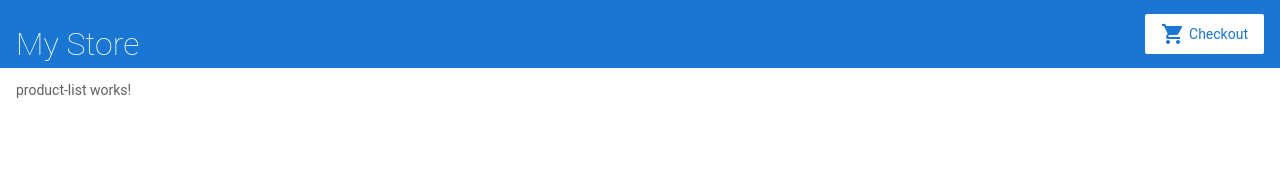
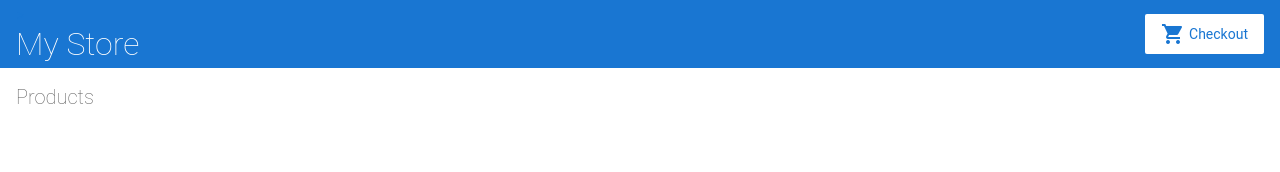
Before and after one commit to ksrntheja-ui/Angular-Docs-First-Example, an Angular app: page / in a window 1280 px wide. Shown: the top 172 px of the page. Built offline with nearby package versions, Linux system fonts and the light colour scheme.

Commit message:
13-Added *ngFor to <div> tag, the <div> repeats for each product in the list.

```diff
--- a/src/app/product-list/product-list.component.html
+++ b/src/app/product-list/product-list.component.html
@@ -1 +1,17 @@
-<p>product-list works!</p>
+<h2>Products</h2>
+
+<!--
+Each product in the list displays the same way, one after another on the page.
+  To iterate over the predefined list of products, put the *ngFor directive on a <div>
+
+With *ngFor, the <div> repeats for each product in the list.
+
+*ngFor is a "structural directive".
+Structural directives shape or reshape the DOM's structure,
+typically by adding, removing, and manipulating the elements to which they are attached.
+
+Any directive with an asterisk, *, is a structural directive.
+-->
+
+<div *ngFor="let product of products">
+</div>
```
